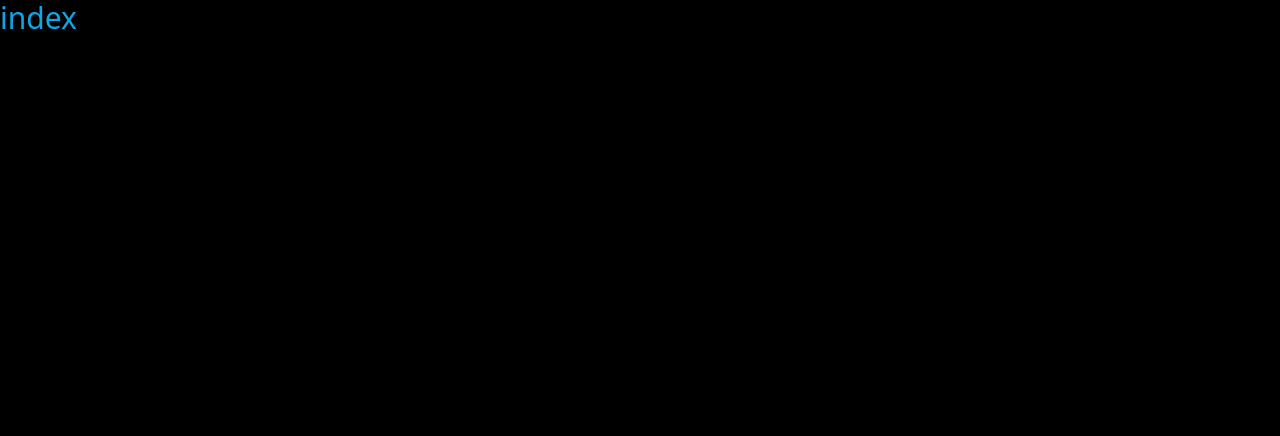
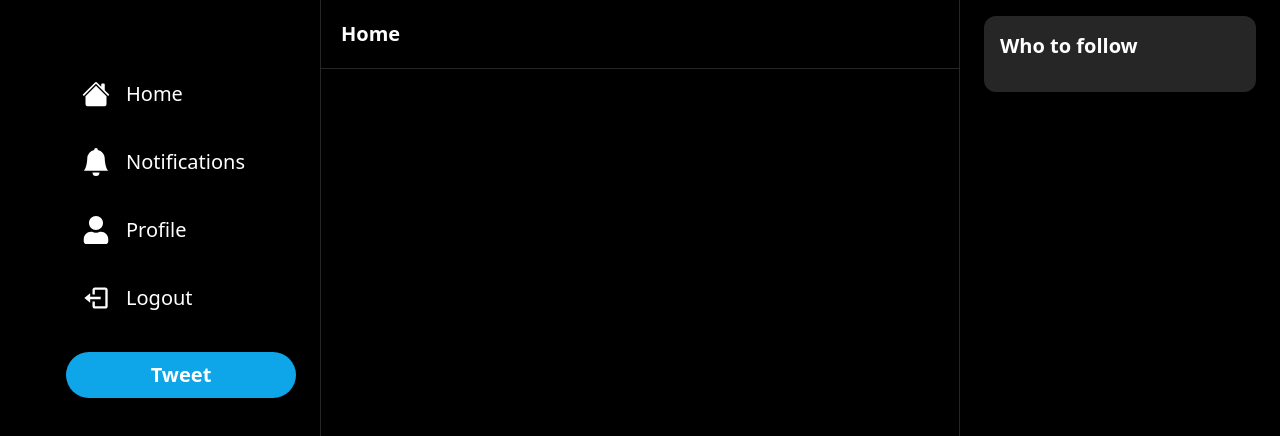
Before and after one commit to eduardo202020/tweeter-clone, a Next.js app: page / in a window 1280 px wide. Shown: the top 436 px of the page. Built offline with nearby package versions, Linux system fonts and the light colour scheme.

Commit message:
build layout ui

```diff
--- /dev/null
+++ b/components/Header.tsx
@@ -0,0 +1,32 @@
+import { useRouter } from "next/router";
+import React, { useCallback } from "react";
+import { BiArrowBack } from "react-icons/bi";
+
+interface HeaderProps {
+  label: string;
+  showBackArrow?: boolean;
+}
+
+const Header: React.FC<HeaderProps> = ({ label, showBackArrow }) => {
+  const router = useRouter();
+  const handleBack = useCallback(() => {
+    router.back();
+  }, [router]);
+  return (
+    <div className="border-b-[1px] border-neutral-800 p-5">
+      <div className="flex flex-row items-center gap-2">
+        {showBackArrow && (
+          <BiArrowBack
+            color="white"
+            onClick={handleBack}
+            size={20}
+            className="cursor-pointer hover:opacity-70 transition"
+          />
+        )}
+        <h1 className=" text-white text-xl font-semibold ">{label}</h1>
+      </div>
+    </div>
+  );
+};
+
+export default Header;
--- /dev/null
+++ b/components/Layout.tsx
@@ -0,0 +1,23 @@
+import { ReactNode, FC } from "react";
+import Sidebar from "./layout/Sidebar";
+import FollowBar from "./layout/FollowBar";
+
+interface LayoutProps {
+  children: ReactNode;
+}
+
+const Layout: FC<LayoutProps> = ({ children }) => {
+  return (
+    <div className=" h-screen bg-black">
+      <div className=" grid grid-cols-4 h-full">
+        <Sidebar />
+        <div className="col-span-3 lg:col-span-2 border-x-[1px] border-neutral-800">
+          {children}
+        </div>
+        <FollowBar />
+      </div>
+    </div>
+  );
+};
+
+export default Layout;
--- /dev/null
+++ b/components/layout/FollowBar.tsx
@@ -0,0 +1,14 @@
+import React from "react";
+
+const FollowBar = () => {
+  return (
+    <div className="px-6 py-4 hidden lg:block">
+      <div className="bg-neutral-800 rounded-xl p-4 ">
+        <h2 className=" text-white text-xl font-semibold">Who to follow</h2>
+        <div className=" flex flex-col gap-6 mt-4">{/* Todo user List  */}</div>
+      </div>
+    </div>
+  );
+};
+
+export default FollowBar;
--- /dev/null
+++ b/components/layout/Sidebar.tsx
@@ -0,0 +1,54 @@
+import React from "react";
+import { BsHouseFill, BsBellFill } from "react-icons/bs";
+import { FaUser } from "react-icons/fa";
+import SidebarLogo from "./SidebarLogo";
+import SidebarItem from "./SidebarItem";
+import { BiLogOut } from "react-icons/bi";
+import SiderbarTweetButton from "./SiderbarTweetButton";
+
+const Sidebar = () => {
+  const items = [
+    {
+      label: "Home",
+      href: "/",
+      icon: BsHouseFill,
+    },
+    {
+      label: "Notifications",
+      href: "/notifications",
+      icon: BsBellFill,
+    },
+    {
+      label: "Profile",
+      href: "/profile",
+      icon: FaUser,
+    },
+  ];
+
+  return (
+    <div className="col-span-1 h-full pr-4 md:pr-6 ">
+      <div className=" flex flex-col items-end">
+        <div className=" space-y-2 lg:w-[230px]">
+          <SidebarLogo />
+          {items.map((item) => (
+            <SidebarItem
+              key={item.href}
+              href={item.href}
+              icon={item.icon}
+              label={item.label}
+            />
+          ))}
+          <SidebarItem
+            href="/"
+            icon={BiLogOut}
+            label="Logout"
+            onClick={() => {}}
+          />
+          <SiderbarTweetButton />
+        </div>
+      </div>
+    </div>
+  );
+};
+
+export default Sidebar;
--- /dev/null
+++ b/components/layout/SidebarItem.tsx
@@ -0,0 +1,30 @@
+import { FC } from "react";
+import { IconType } from "react-icons";
+
+interface SidebarProps {
+  icon: IconType;
+  href: string;
+  label: string;
+  onClick?: () => void;
+}
+
+const SidebarItem: FC<SidebarProps> = ({
+  icon: Icon,
+  href,
+  label,
+  onClick,
+}) => {
+  return (
+    <div className="flex flex-row items-center">
+      <div className="relative rounded-full h-14 w-14 flex items-center justify-center p-4 hover:bg-opacity-10 hover:bg-slate-300 cursor-pointer lg:hidden">
+        <Icon size={28} color="white" />
+      </div>
+      <div className="relative hidden lg:flex items-center gap-4 p-4 rounded-full hover:bg-slate-300/10 cursor-pointer">
+        <Icon size={28} color="white" />
+        <p className="text-white hidden lg:block text-xl"> {label}</p>
+      </div>
+    </div>
+  );
+};
+
+export default SidebarItem;
--- /dev/null
+++ b/components/layout/SidebarLogo.tsx
@@ -0,0 +1,17 @@
+import { useRouter } from "next/router";
+import React from "react";
+import { BsTwitter } from "react-icons/bs";
+
+const SidebarLogo = () => {
+  const router = useRouter();
+  return (
+    <div
+      onClick={() => router.push("/")}
+      className="rounded-full h-14 w-14 p-4 flex items-center justify-center hover:bg-blue-300 hover:bg-opacity-10 cursor-pointer transition "
+    >
+      <BsTwitter size={28} />
+    </div>
+  );
+};
+
+export default SidebarLogo;
--- /dev/null
+++ b/components/layout/SiderbarTweetButton.tsx
@@ -0,0 +1,21 @@
+import { useRouter } from "next/router";
+import React from "react";
+import { FaFeather } from "react-icons/fa";
+
+const SiderbarTweetButton = () => {
+  const router = useRouter();
+  return (
+    <div onClick={() => router.push("/")}>
+      <div className="mt-6 lg:hidden rounded-full h-14 w-14 p-4 flex items-center justify-center bg-sky-500 hover:opacity-80 transition cursor-pointer">
+        <FaFeather size={24} color="white " />
+      </div>
+      <div className="mt-6 hidden lg:block px-4 py-2 rounded-full bg-sky-500 hover:opacity-90 cursor-pointer transition ">
+        <p className="hidden lg:block text-center font-semibold text-white text-[20px]">
+          Tweet
+        </p>
+      </div>
+    </div>
+  );
+};
+
+export default SiderbarTweetButton;
--- a/package.json
+++ b/package.json
@@ -19,6 +19,7 @@
     "postcss": "8.4.21",
     "react": "18.2.0",
     "react-dom": "18.2.0",
+    "react-icons": "^4.8.0",
     "tailwindcss": "3.3.1",
     "typescript": "5.0.4"
   }
--- a/pages/_app.tsx
+++ b/pages/_app.tsx
@@ -1,6 +1,11 @@
-import '@/styles/globals.css'
-import type { AppProps } from 'next/app'
+import Layout from "@/components/Layout";
+import "@/styles/globals.css";
+import type { AppProps } from "next/app";
 
 export default function App({ Component, pageProps }: AppProps) {
-  return <Component {...pageProps} />
+  return (
+    <Layout>
+      <Component {...pageProps} />
+    </Layout>
+  );
 }
--- a/pages/index.tsx
+++ b/pages/index.tsx
@@ -1,7 +1,12 @@
+import Header from "@/components/Header";
 import React from "react";
 
 const index = () => {
-  return <div className="text-3xl text-sky-500">index</div>;
+  return (
+    <>
+      <Header label="Home" />
+    </>
+  );
 };
 
 export default index;
```
Also changed, not shown: 1 other file (tests, documents, lock files or other folders).
